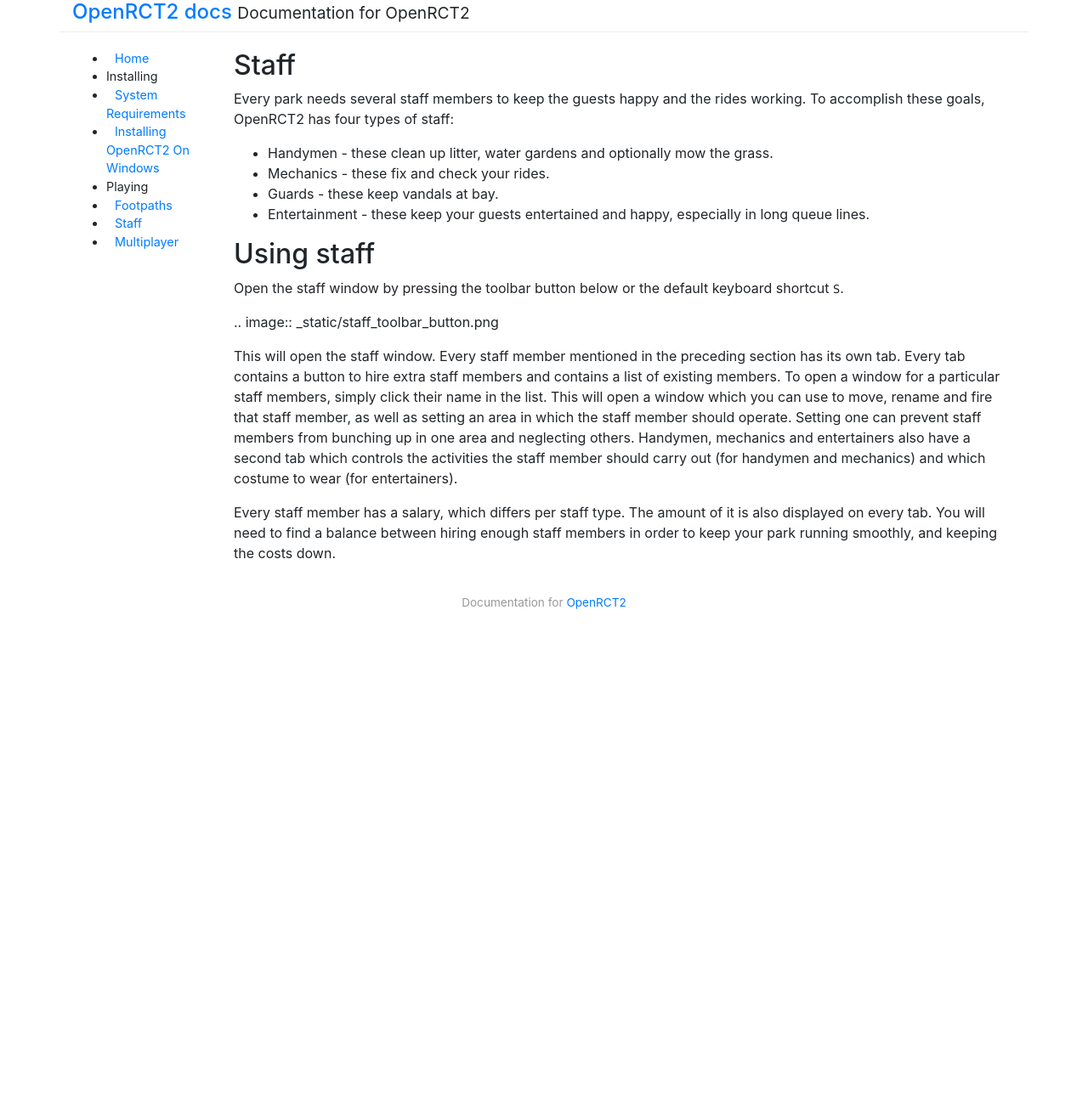
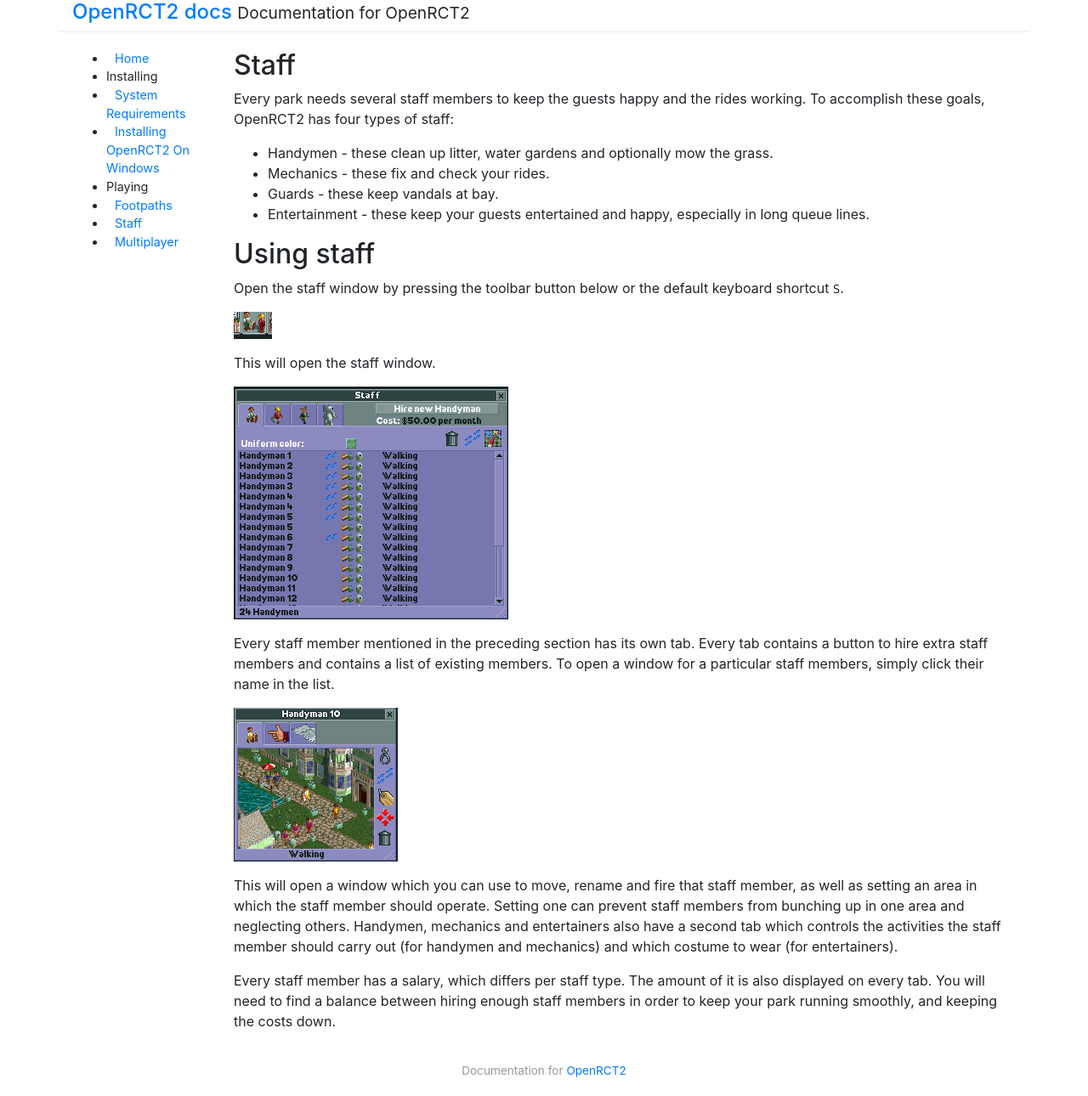
Before and after one commit to OpenRCT2/docs, a Jekyll site: the page built from playing/_posts/2018-05-18-staff.md, in a window 1280 px wide. Shown: the whole page at 85% size. Built offline with Jekyll 4.4.1, drawn with Linux system fonts in a browser that asks for light colours; before the commit the page ends 900 px from its top, so only the background shows below that.

Commit message:
New images for staff

```diff
--- a/playing/_posts/2018-05-18-staff.md
+++ b/playing/_posts/2018-05-18-staff.md
@@ -15,9 +15,17 @@
 
 Open the staff window by pressing the toolbar button below or the default keyboard shortcut ``S``.
 
-.. image:: _static/staff_toolbar_button.png
+![Staff Toolbar Button]({{ "/assets/Staff-Button.png" | relative_url }})
 
-This will open the staff window. Every staff member mentioned in the preceding section has its own tab. Every tab contains a button to hire extra staff members and contains a list of existing members. To open a window for a particular staff members, simply click their name in the list. This will open a window which you can use to move, rename and fire that staff member, as well as setting an area in which the staff member should operate. Setting one can prevent staff members from bunching up in one area and neglecting others.
+This will open the staff window.
+
+![Staff Window]({{ "/assets/Staff-Handyman-List.png" | relative_url }})
+
+Every staff member mentioned in the preceding section has its own tab. Every tab contains a button to hire extra staff members and contains a list of existing members. To open a window for a particular staff members, simply click their name in the list.
+
+![Handyman Window]({{ "/assets/Staff-Handyman-Window.png" | relative_url }})
+
+This will open a window which you can use to move, rename and fire that staff member, as well as setting an area in which the staff member should operate. Setting one can prevent staff members from bunching up in one area and neglecting others.
 Handymen, mechanics and entertainers also have a second tab which controls the activities the staff member should carry out (for handymen and mechanics) and which costume to wear (for entertainers).
 
 Every staff member has a salary, which differs per staff type. The amount of it is also displayed on every tab. You will need to find a balance between hiring enough staff members in order to keep your park running smoothly, and keeping the costs down.
```
Also changed, not shown: assets/Staff-Button.png (added), assets/Staff-Handyman-List.png (added), assets/Staff-Handyman-Window.png (added).
